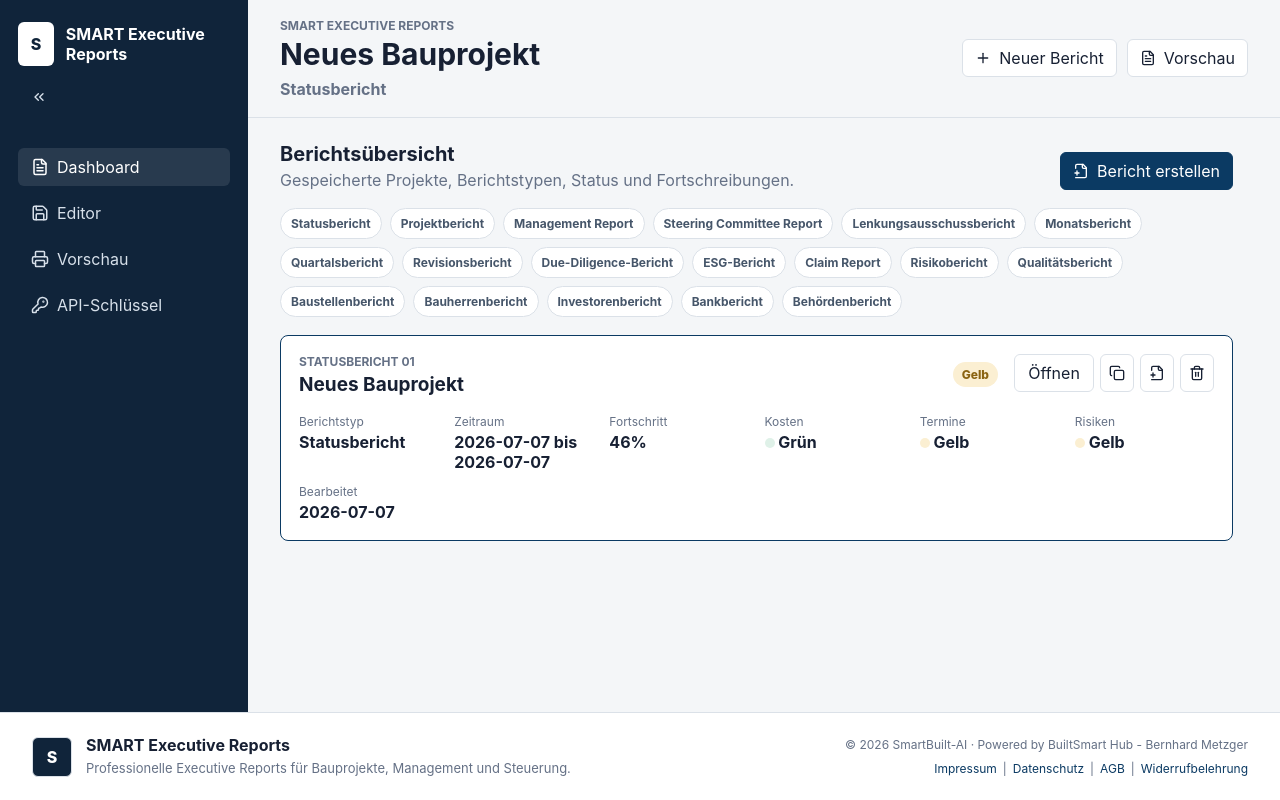
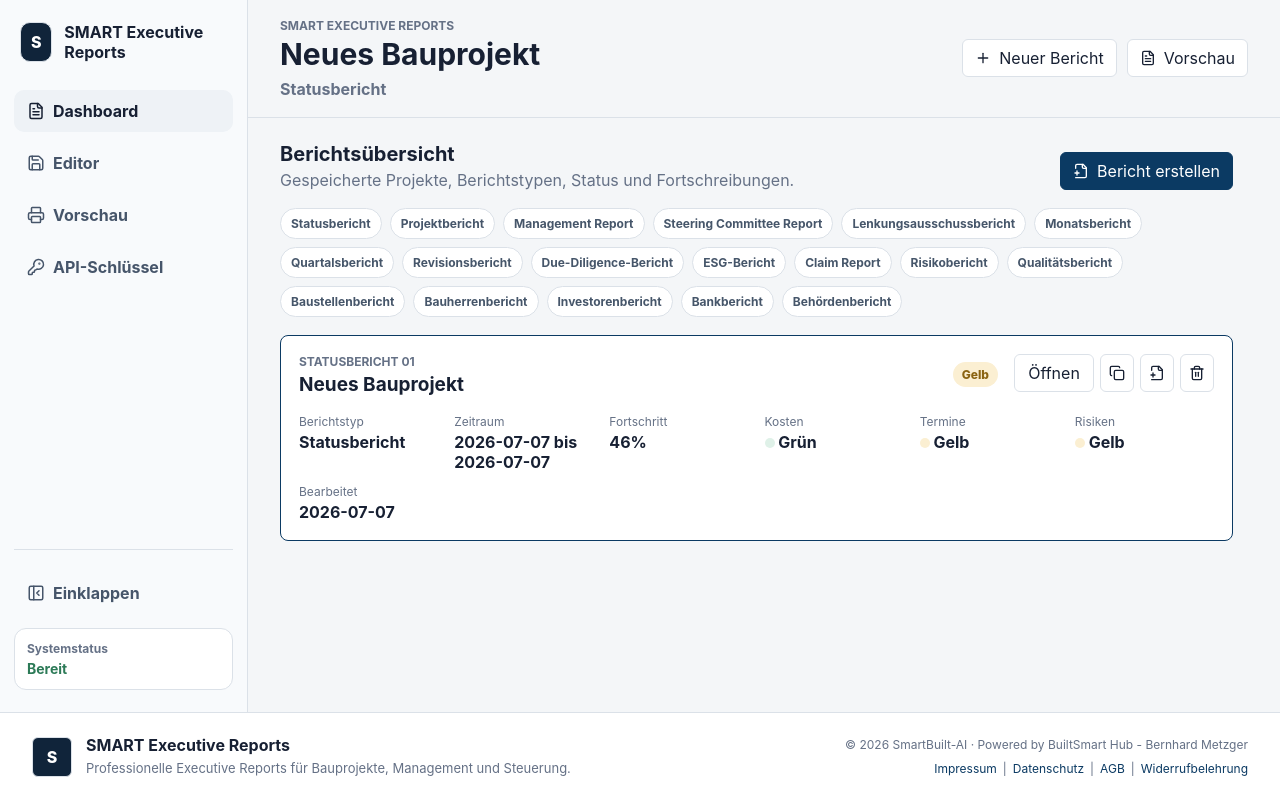
Before and after one commit to BM1964-25/SMART-ExecutiveReports, a React (Vite) app: page / in a window 1280 px wide. Built offline with nearby package versions, Linux system fonts and the light colour scheme.

Commit message:
Refine collapsible sidebar design

```diff
--- a/src/App.tsx
+++ b/src/App.tsx
@@ -15,8 +15,6 @@ import {
 import {
   AlertCircle,
   Bot,
-  ChevronsLeft,
-  ChevronsRight,
   CheckCircle2,
   Copy,
   Download,
@@ -26,6 +24,8 @@ import {
   FileText,
   KeyRound,
   Loader2,
+  PanelLeftClose,
+  PanelLeftOpen,
   Plug,
   Plus,
   Printer,
@@ -531,9 +531,6 @@ function App() {
               <strong>{APP_NAME}</strong>
             </div>
           </div>
-          <button className="collapse-button" title={sidebarCollapsed ? "Sidebar ausklappen" : "Sidebar einklappen"} onClick={() => setSidebarCollapsed((value) => !value)}>
-            {sidebarCollapsed ? <ChevronsRight size={16} /> : <ChevronsLeft size={16} />}
-          </button>
         </div>
         <nav>
           <button className={view === "dashboard" ? "active" : ""} onClick={() => setView("dashboard")}>
@@ -549,6 +546,21 @@ function App() {
             <KeyRound size={18} /> <span>API-Schlüssel</span>
           </button>
         </nav>
+        <div className="sidebar-bottom">
+          <button
+            className="collapse-button"
+            title={sidebarCollapsed ? "Sidebar ausklappen" : "Sidebar einklappen"}
+            aria-label={sidebarCollapsed ? "Sidebar ausklappen" : "Sidebar einklappen"}
+            onClick={() => setSidebarCollapsed((value) => !value)}
+          >
+            {sidebarCollapsed ? <PanelLeftOpen size={18} /> : <PanelLeftClose size={18} />}
+            {!sidebarCollapsed && <span>Einklappen</span>}
+          </button>
+          <div className="sidebar-info">
+            <span>Systemstatus</span>
+            <strong>Bereit</strong>
+          </div>
+        </div>
       </aside>
 
       <div className="app-frame">
--- a/src/styles.css
+++ b/src/styles.css
@@ -77,12 +77,15 @@ button:hover {
 }
 
 .sidebar {
-  background: #10243a;
-  color: #ffffff;
-  padding: 22px 18px;
+  background: #f8fafc;
+  color: var(--ink);
+  padding: 22px 14px;
   min-height: 0;
   overflow-y: auto;
   z-index: 20;
+  border-right: 1px solid var(--line);
+  display: flex;
+  flex-direction: column;
 }
 
 .app-frame {
@@ -96,7 +99,8 @@ button:hover {
 .sidebar-head {
   display: grid;
   gap: 14px;
-  margin-bottom: 34px;
+  margin-bottom: 28px;
+  padding: 0 6px;
 }
 
 .brand {
@@ -107,15 +111,15 @@ button:hover {
 }
 
 .brand-mark {
-  width: 44px;
-  height: 44px;
-  border: 1px solid rgba(255, 255, 255, 0.24);
+  width: 40px;
+  height: 40px;
+  border: 1px solid var(--line);
   display: grid;
   place-items: center;
   font-weight: 800;
-  color: #10243a;
-  background: #ffffff;
-  border-radius: 6px;
+  color: #ffffff;
+  background: #10243a;
+  border-radius: 10px;
 }
 
 .brand-copy,
@@ -128,24 +132,22 @@ button:hover {
   min-width: 0;
 }
 
-.brand span {
-  color: #bdc8d6;
-  font-size: 13px;
-  margin-top: 2px;
-}
-
 .collapse-button {
   width: 100%;
-  justify-content: center;
-  min-height: 34px;
-  background: rgba(255, 255, 255, 0.08);
-  border-color: rgba(255, 255, 255, 0.12);
-  color: #d7e0ea;
+  justify-content: flex-start;
+  min-height: 42px;
+  background: transparent;
+  border-color: transparent;
+  color: #536174;
+  padding: 0 12px;
+  font-weight: 700;
 }
 
 .sidebar nav {
   display: grid;
-  gap: 8px;
+  gap: 10px;
+  flex: 1;
+  align-content: start;
 }
 
 .sidebar button {
@@ -153,17 +155,21 @@ button:hover {
   justify-content: flex-start;
   background: transparent;
   border-color: transparent;
-  color: #d7e0ea;
+  color: #46556a;
+  min-height: 42px;
+  border-radius: 10px;
+  padding: 0 12px;
+  font-weight: 700;
 }
 
 .sidebar button.active,
 .sidebar button:hover {
-  background: rgba(255, 255, 255, 0.1);
-  color: #ffffff;
+  background: #eef2f6;
+  color: var(--ink);
 }
 
 .sidebar-collapsed .sidebar {
-  padding: 22px 14px;
+  padding: 22px 12px;
 }
 
 .sidebar-collapsed .brand {
@@ -171,13 +177,43 @@ button:hover {
 }
 
 .sidebar-collapsed .brand-copy,
-.sidebar-collapsed .sidebar nav span {
+.sidebar-collapsed .sidebar nav span,
+.sidebar-collapsed .collapse-button span,
+.sidebar-collapsed .sidebar-info {
   display: none;
 }
 
 .sidebar-collapsed .sidebar button {
   justify-content: center;
   padding: 0;
+}
+
+.sidebar-bottom {
+  display: grid;
+  gap: 14px;
+  padding-top: 22px;
+  margin-top: 22px;
+  border-top: 1px solid var(--line);
+}
+
+.sidebar-info {
+  border: 1px solid var(--line);
+  background: #ffffff;
+  border-radius: 12px;
+  padding: 12px;
+  display: grid;
+  gap: 4px;
+}
+
+.sidebar-info span {
+  color: var(--muted);
+  font-size: 12px;
+  font-weight: 700;
+}
+
+.sidebar-info strong {
+  color: var(--green);
+  font-size: 14px;
 }
 
 .workspace {
@@ -1034,6 +1070,7 @@ figcaption span {
     height: auto;
     max-height: none;
     overflow: visible;
+    gap: 18px;
   }
 
   .app-frame {
@@ -1044,7 +1081,9 @@ figcaption span {
   }
 
   .sidebar-collapsed .brand-copy,
-  .sidebar-collapsed .sidebar nav span {
+  .sidebar-collapsed .sidebar nav span,
+  .sidebar-collapsed .collapse-button span,
+  .sidebar-collapsed .sidebar-info {
     display: block;
   }
 
@@ -1059,6 +1098,11 @@ figcaption span {
 
   .sidebar nav {
     grid-template-columns: repeat(auto-fit, minmax(140px, 1fr));
+  }
+
+  .sidebar-bottom {
+    margin-top: 0;
+    padding-top: 16px;
   }
 
   .workspace {
```
